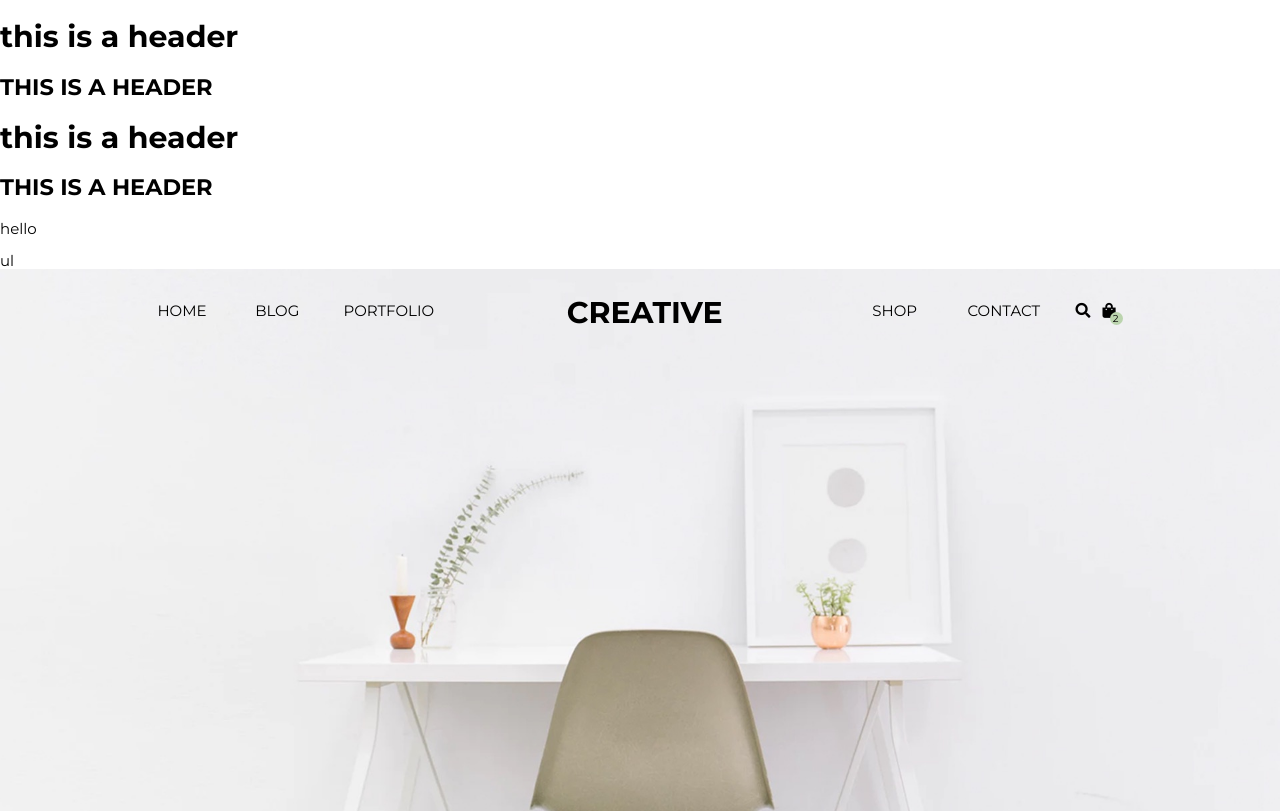
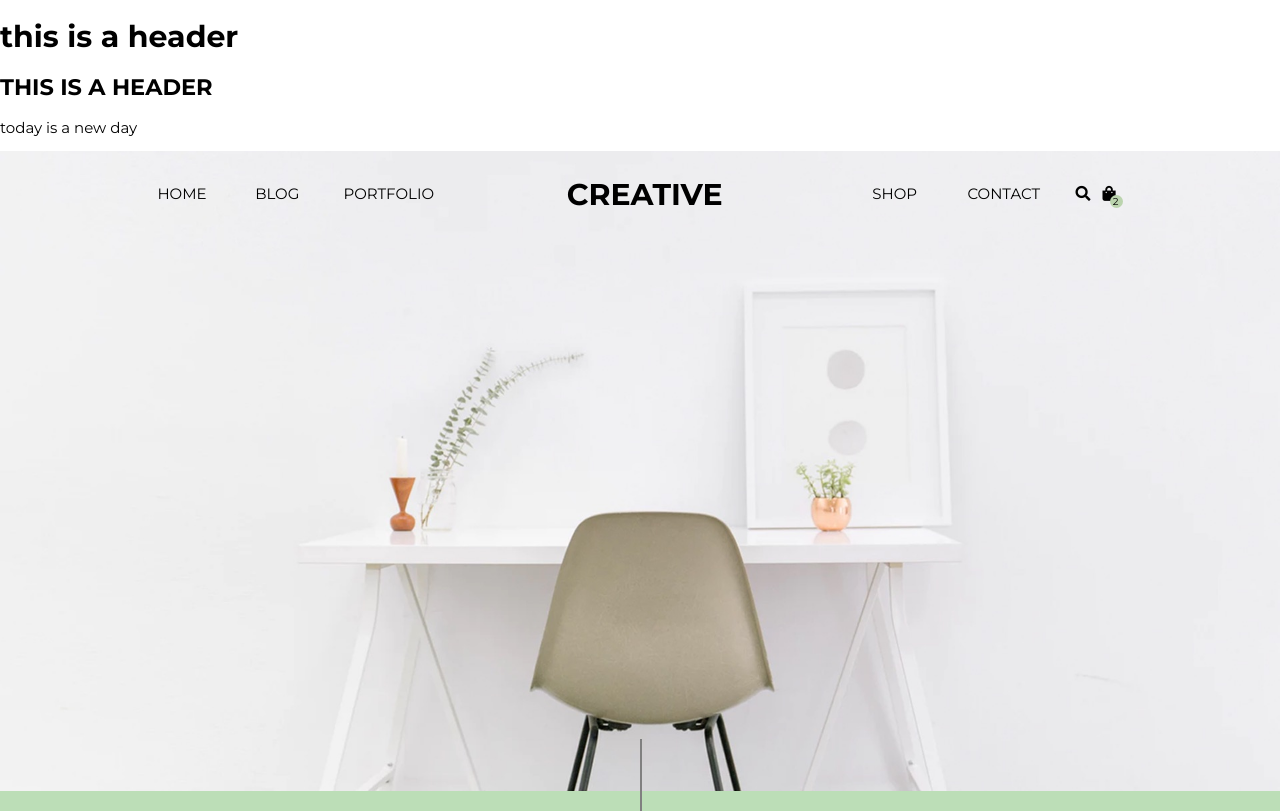
Before and after one commit to b-chuang/project1, a plain HTML site: page index.html in a window 1280 px wide. Shown: the top 811 px of the page. Drawn offline with Linux system fonts and the light colour scheme.

Commit message:
more paragraph info

```diff
--- a/index.html
+++ b/index.html
@@ -18,14 +18,9 @@
     <!-- SKIP LINK -->
     <a href="#navHome" class="skipLink">Skip to Main Content</a>
     <h1> this is a header </h1>
-    <h2> this is a header </h2>
-    <h1> this is a header </h1>
-    <h2> this is a header </h2>
-        <p>hello</p>
+    <h2 class="head1"> this is a header </h2>
+    <p>today is a new day</p>
 
-
-        <div>ul</div>
-            <ul></ul>
 
     <!-- HEADER START -->
     <header class ="mainHeaderImage clearfix">
```
